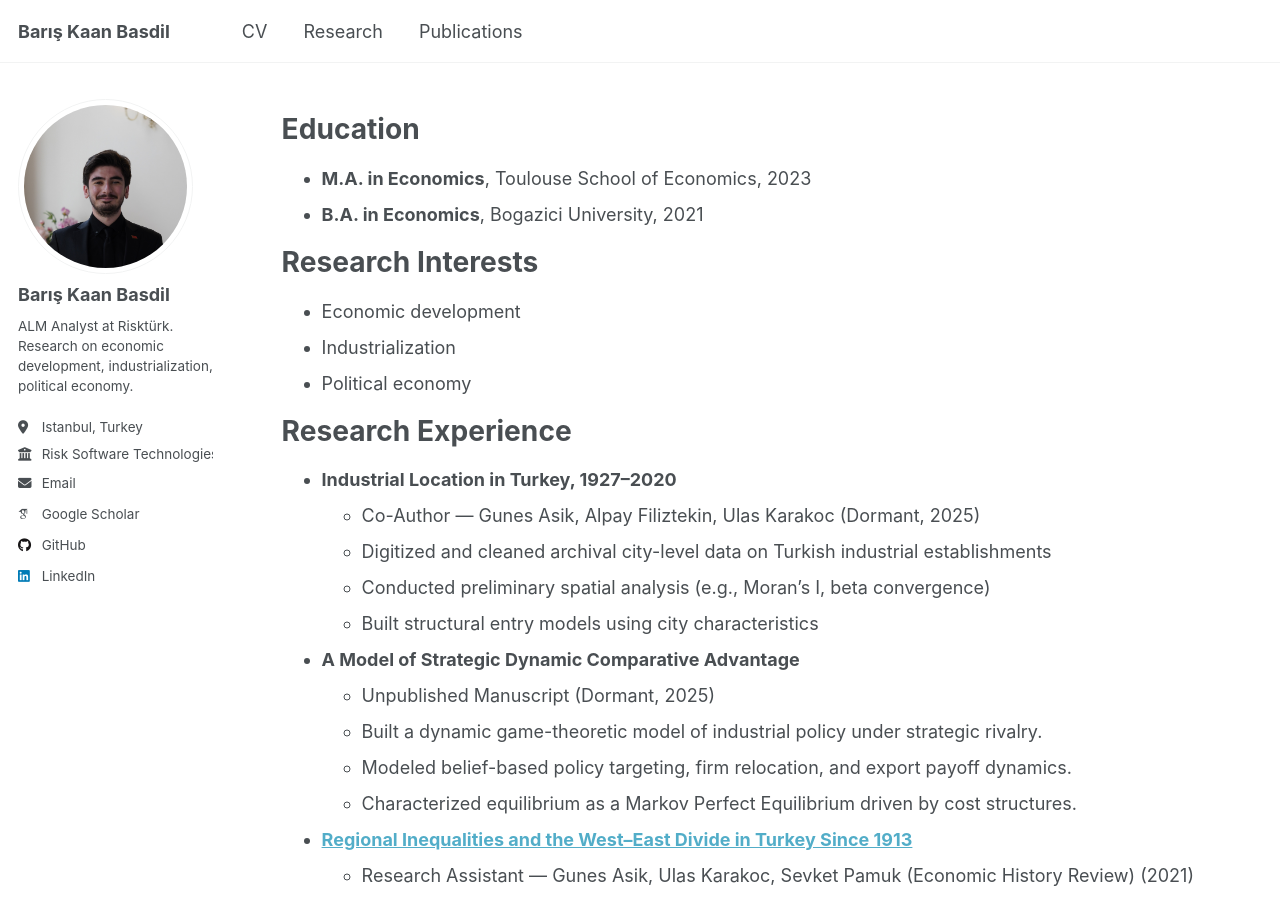
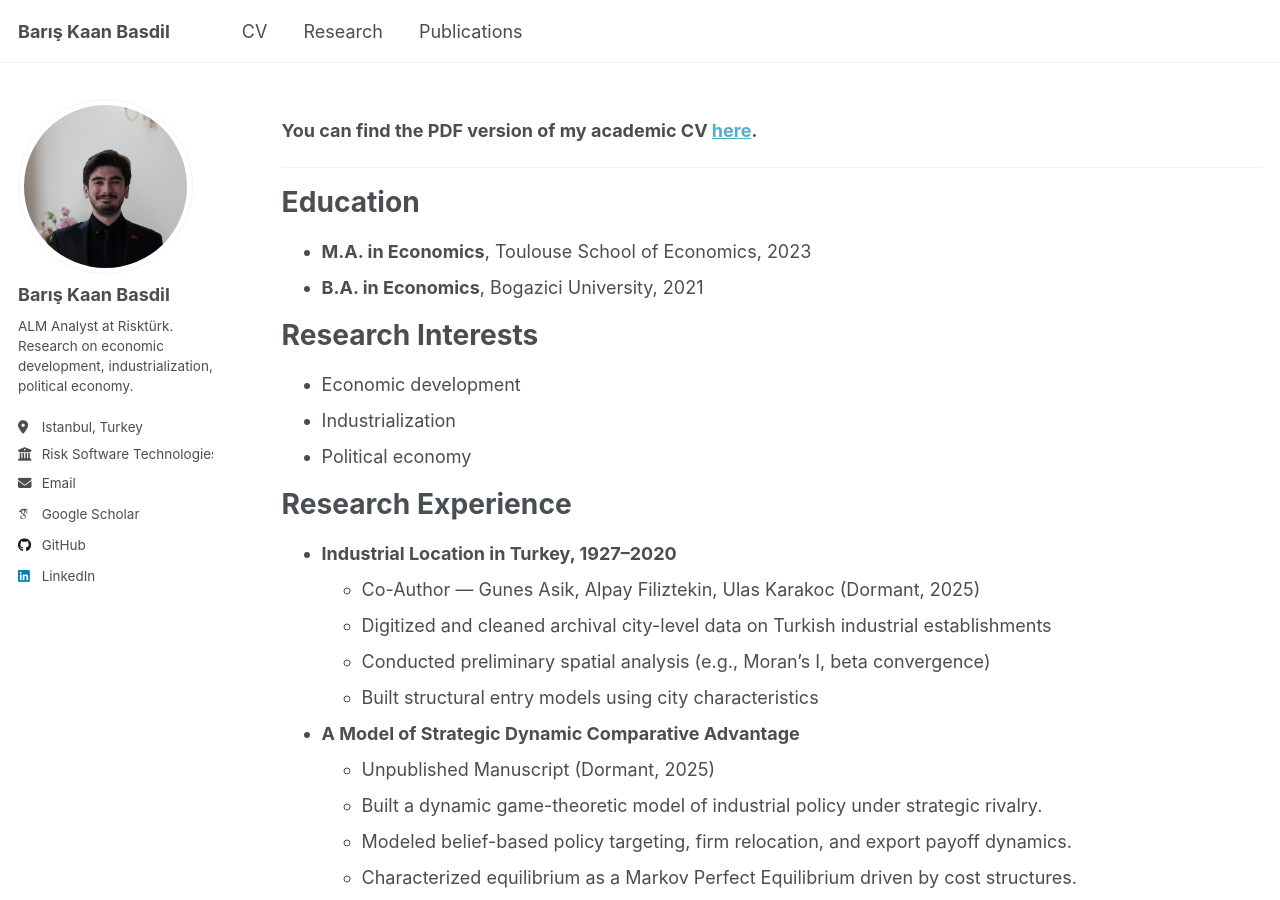
Before and after one commit to bkbasdil/bkbasdil.github.io, a Jekyll site: the page built from _pages/cv.md, in a window 1280 px wide and 900 px high. Built offline with Jekyll 4.4.1, drawn with Linux system fonts in a browser that asks for light colours; some web fonts are replaced; a script that is not in the unit is left out.

Commit message:
Update cv.md

```diff
--- a/_pages/cv.md
+++ b/_pages/cv.md
@@ -8,6 +8,10 @@ redirect_from:
 ---
 
 {% include base_path %}
+
+**You can find the PDF version of my academic CV [here](https://drive.google.com/file/d/1b2TkvHKXg738yCmuv7Jw5Nolv03vYtv7/view?usp=sharing).**
+
+<hr>
 
 Education
 ======
```
